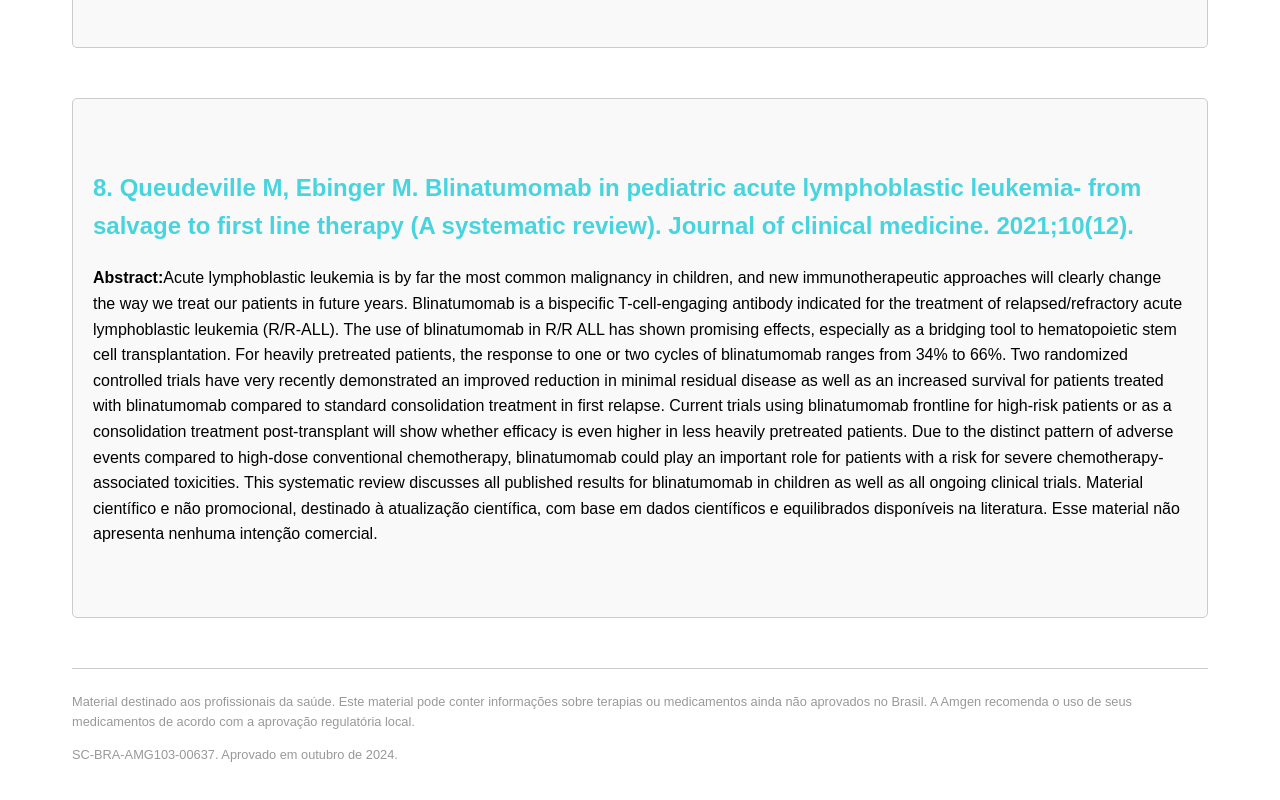
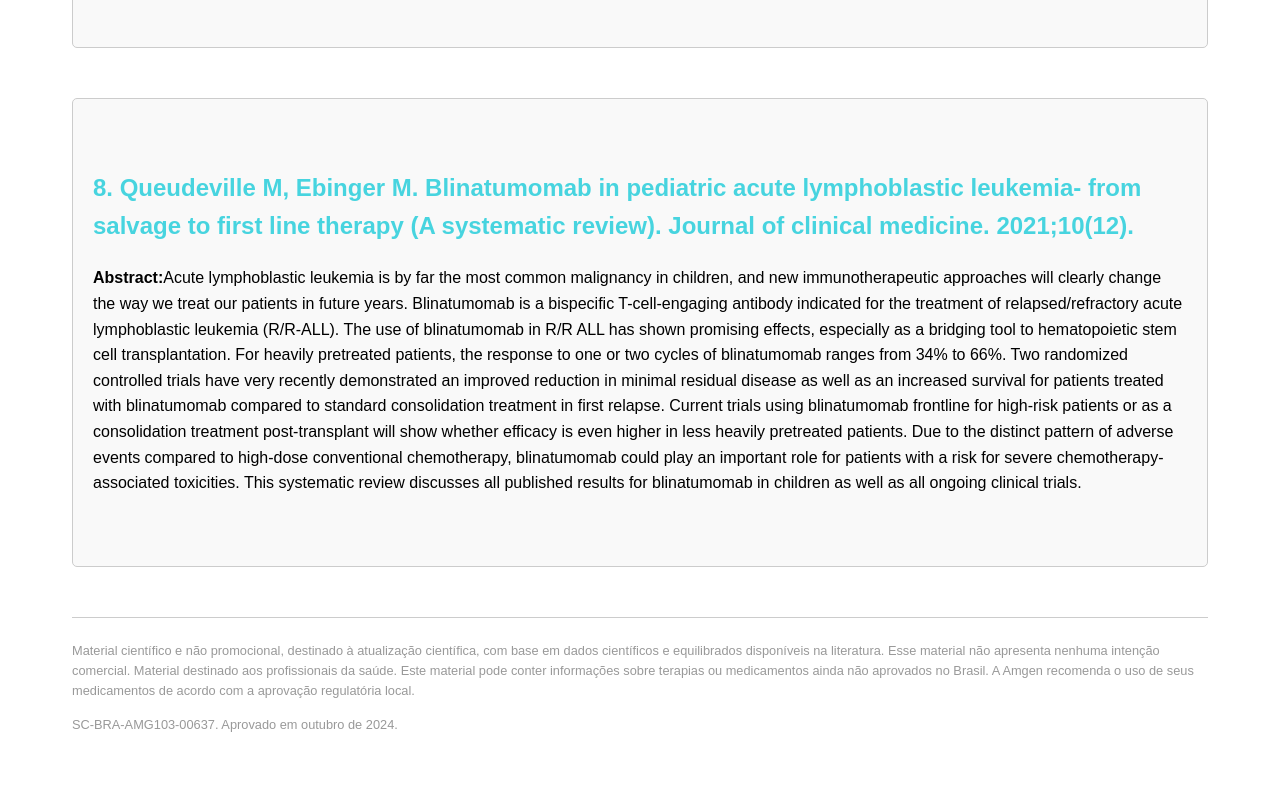
Before and after one commit to Sergiomms/article_summary, a React (Vite) app: page / in a window 1280 px wide. Shown: the part 6193-6993 px from the top of the page. Built offline with nearby package versions, Linux system fonts and the light colour scheme.

Commit message:
footer fix

```diff
--- a/src/Texts.jsx
+++ b/src/Texts.jsx
@@ -254,9 +254,7 @@ treatment in first relapse. Current trials using blinatumomab frontline for high
 post-transplant will show whether efficacy is even higher in less heavily pretreated patients. Due to the distinct
 pattern of adverse events compared to high-dose conventional chemotherapy, blinatumomab could play an important
 role for patients with a risk for severe chemotherapy-associated toxicities. This systematic review discusses all published
-results for blinatumomab in children as well as all ongoing clinical trials.
-Material científico e não promocional, destinado à atualização científica, com base em dados científicos e equilibrados
-disponíveis na literatura. Esse material não apresenta nenhuma intenção comercial.`
+results for blinatumomab in children as well as all ongoing clinical trials.`
     },
   ];
 
@@ -296,8 +294,11 @@ disponíveis na literatura. Esse material não apresenta nenhuma intenção come
 
       <footer className="footer">
         <p>
-          Material destinado aos profissionais da saúde. Este material pode conter informações sobre terapias ou medicamentos ainda não
-          aprovados no Brasil. A Amgen recomenda o uso de seus medicamentos de acordo com a aprovação regulatória local.
+          Material científico e não promocional, destinado à atualização científica, com base em dados
+          científicos e equilibrados disponíveis na literatura. Esse material não apresenta nenhuma
+          intenção comercial. Material destinado aos profissionais da saúde. Este material pode conter
+          informações sobre terapias ou medicamentos ainda não aprovados no Brasil. A Amgen recomenda o
+          uso de seus medicamentos de acordo com a aprovação regulatória local.
         </p>
         <p>SC-BRA-AMG103-00637. Aprovado em outubro de 2024.</p>
       </footer>
```
